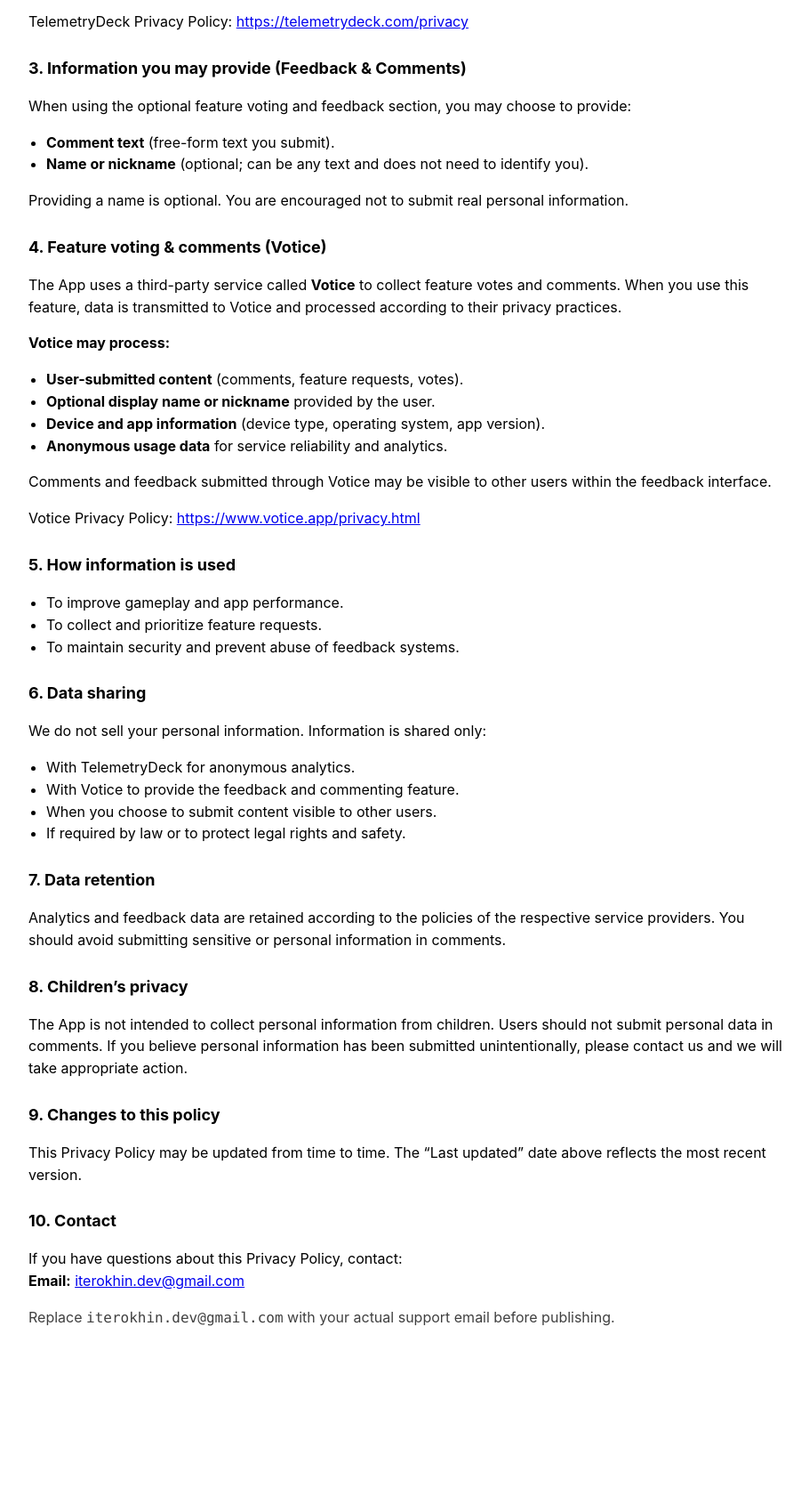
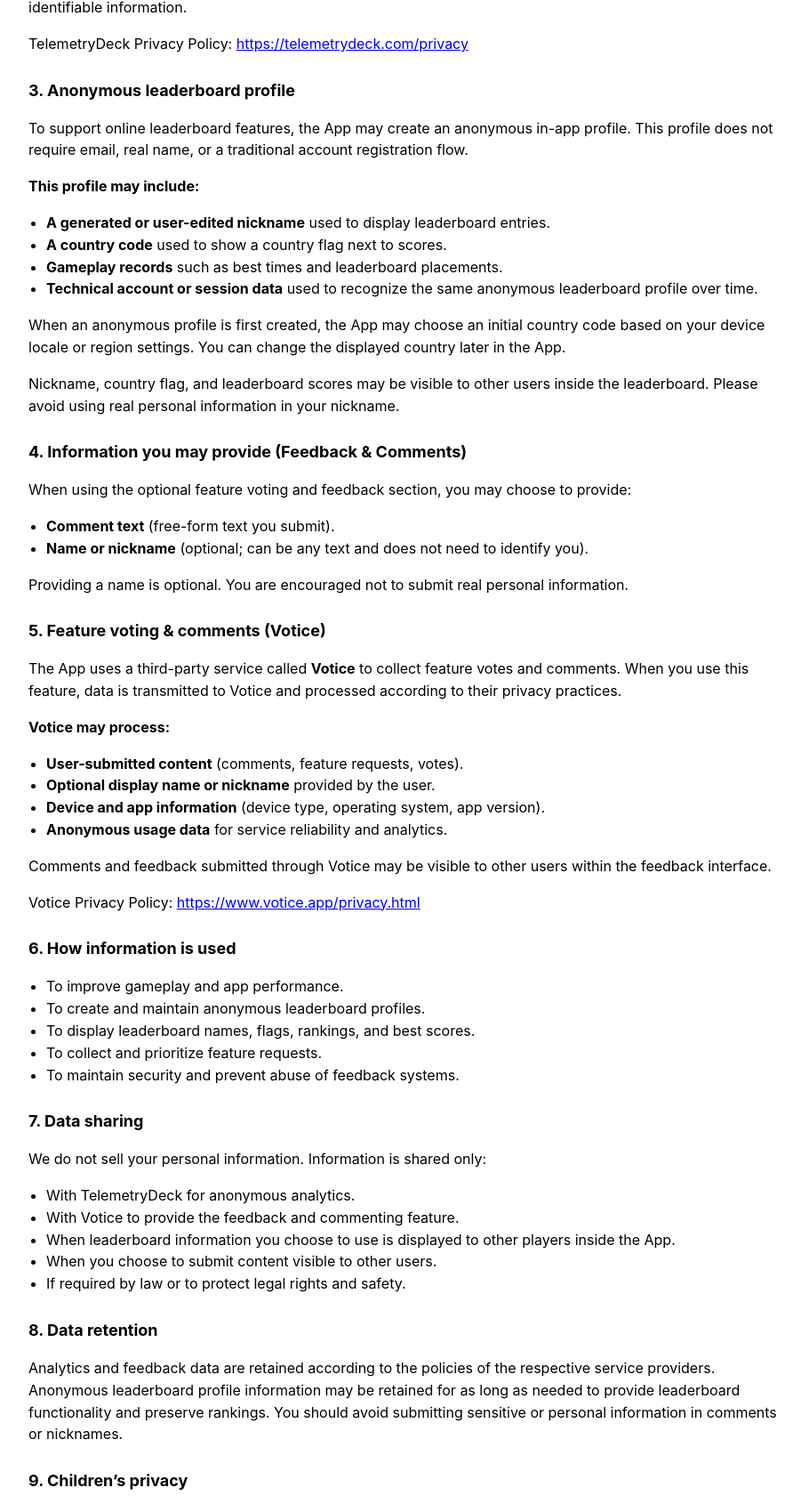
Before and after one commit to iTerokhin/minesweeper-privacy-policy, a plain HTML site: page index.html in a window 1280 px wide. Shown: the part 731-2412 px from the top of the page at 89% size, without its empty margins (178-1088 px from the left). Before the commit the page ends 2309 px from the top, so only its background shows below. Drawn offline with Linux system fonts and the light colour scheme.

Commit message:
Update privacy policy for leaderboard

```diff
--- a/index.html
+++ b/index.html
@@ -38,7 +38,7 @@
   <h1>Privacy Policy</h1>
   <p class="meta">
     <strong>App:</strong> Minesweeper Y<br>
-    <strong>Last updated:</strong> December 23, 2025
+    <strong>Last updated:</strong> March 15, 2026
   </p>
 
   <div class="box">
@@ -50,8 +50,9 @@
 
   <h2>1. Overview</h2>
   <ul>
-    <li>The App does not require user accounts to play.</li>
+    <li>The App can be played without creating a traditional sign-up account.</li>
     <li>You can play the App without providing personal information.</li>
+    <li>The App may create an anonymous profile for leaderboard features.</li>
     <li>Optional analytics and feedback features use third-party services.</li>
   </ul>
 
@@ -79,7 +80,31 @@
     </a>
   </p>
 
-  <h2>3. Information you may provide (Feedback & Comments)</h2>
+  <h2>3. Anonymous leaderboard profile</h2>
+  <p>
+    To support online leaderboard features, the App may create an anonymous in-app profile.
+    This profile does not require email, real name, or a traditional account registration flow.
+  </p>
+
+  <p><strong>This profile may include:</strong></p>
+  <ul>
+    <li><strong>A generated or user-edited nickname</strong> used to display leaderboard entries.</li>
+    <li><strong>A country code</strong> used to show a country flag next to scores.</li>
+    <li><strong>Gameplay records</strong> such as best times and leaderboard placements.</li>
+    <li><strong>Technical account or session data</strong> used to recognize the same anonymous leaderboard profile over time.</li>
+  </ul>
+
+  <p>
+    When an anonymous profile is first created, the App may choose an initial country code based on your
+    device locale or region settings. You can change the displayed country later in the App.
+  </p>
+
+  <p>
+    Nickname, country flag, and leaderboard scores may be visible to other users inside the leaderboard.
+    Please avoid using real personal information in your nickname.
+  </p>
+
+  <h2>4. Information you may provide (Feedback & Comments)</h2>
   <p>
     When using the optional feature voting and feedback section, you may choose to provide:
   </p>
@@ -92,7 +117,7 @@
     Providing a name is optional. You are encouraged not to submit real personal information.
   </p>
 
-  <h2>4. Feature voting & comments (Votice)</h2>
+  <h2>5. Feature voting & comments (Votice)</h2>
   <p>
     The App uses a third-party service called <strong>Votice</strong> to collect feature votes and comments.
     When you use this feature, data is transmitted to Votice and processed according to their privacy practices.
@@ -118,14 +143,16 @@
     </a>
   </p>
 
-  <h2>5. How information is used</h2>
+  <h2>6. How information is used</h2>
   <ul>
     <li>To improve gameplay and app performance.</li>
+    <li>To create and maintain anonymous leaderboard profiles.</li>
+    <li>To display leaderboard names, flags, rankings, and best scores.</li>
     <li>To collect and prioritize feature requests.</li>
     <li>To maintain security and prevent abuse of feedback systems.</li>
   </ul>
 
-  <h2>6. Data sharing</h2>
+  <h2>7. Data sharing</h2>
   <p>
     We do not sell your personal information.
     Information is shared only:
@@ -133,31 +160,34 @@
   <ul>
     <li>With TelemetryDeck for anonymous analytics.</li>
     <li>With Votice to provide the feedback and commenting feature.</li>
+    <li>When leaderboard information you choose to use is displayed to other players inside the App.</li>
     <li>When you choose to submit content visible to other users.</li>
     <li>If required by law or to protect legal rights and safety.</li>
   </ul>
 
-  <h2>7. Data retention</h2>
+  <h2>8. Data retention</h2>
   <p>
     Analytics and feedback data are retained according to the policies of the respective service providers.
-    You should avoid submitting sensitive or personal information in comments.
+    Anonymous leaderboard profile information may be retained for as long as needed to provide leaderboard
+    functionality and preserve rankings. You should avoid submitting sensitive or personal information in comments
+    or nicknames.
   </p>
 
-  <h2>8. Children’s privacy</h2>
+  <h2>9. Children’s privacy</h2>
   <p>
     The App is not intended to collect personal information from children.
-    Users should not submit personal data in comments.
+    Users should not submit personal data in comments or nicknames.
     If you believe personal information has been submitted unintentionally,
     please contact us and we will take appropriate action.
   </p>
 
-  <h2>9. Changes to this policy</h2>
+  <h2>10. Changes to this policy</h2>
   <p>
     This Privacy Policy may be updated from time to time.
     The “Last updated” date above reflects the most recent version.
   </p>
 
-  <h2>10. Contact</h2>
+  <h2>11. Contact</h2>
   <p>
     If you have questions about this Privacy Policy, contact:<br>
     <strong>Email:</strong>
```
